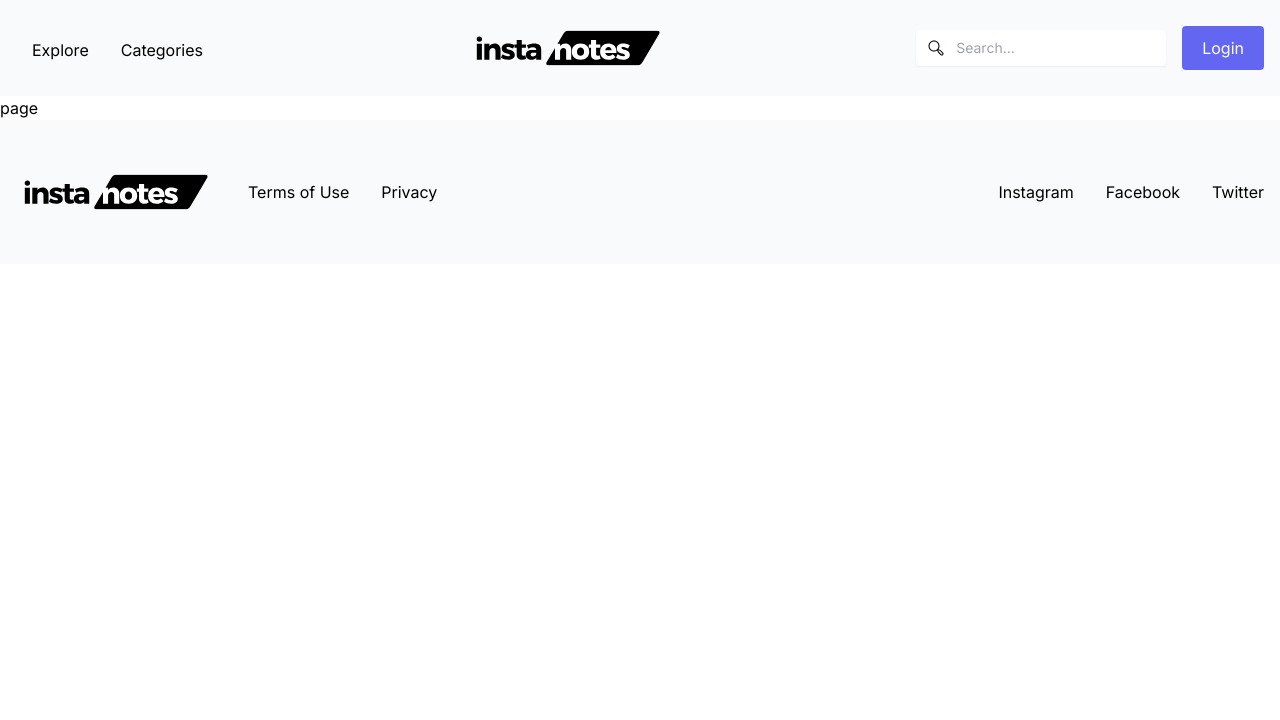
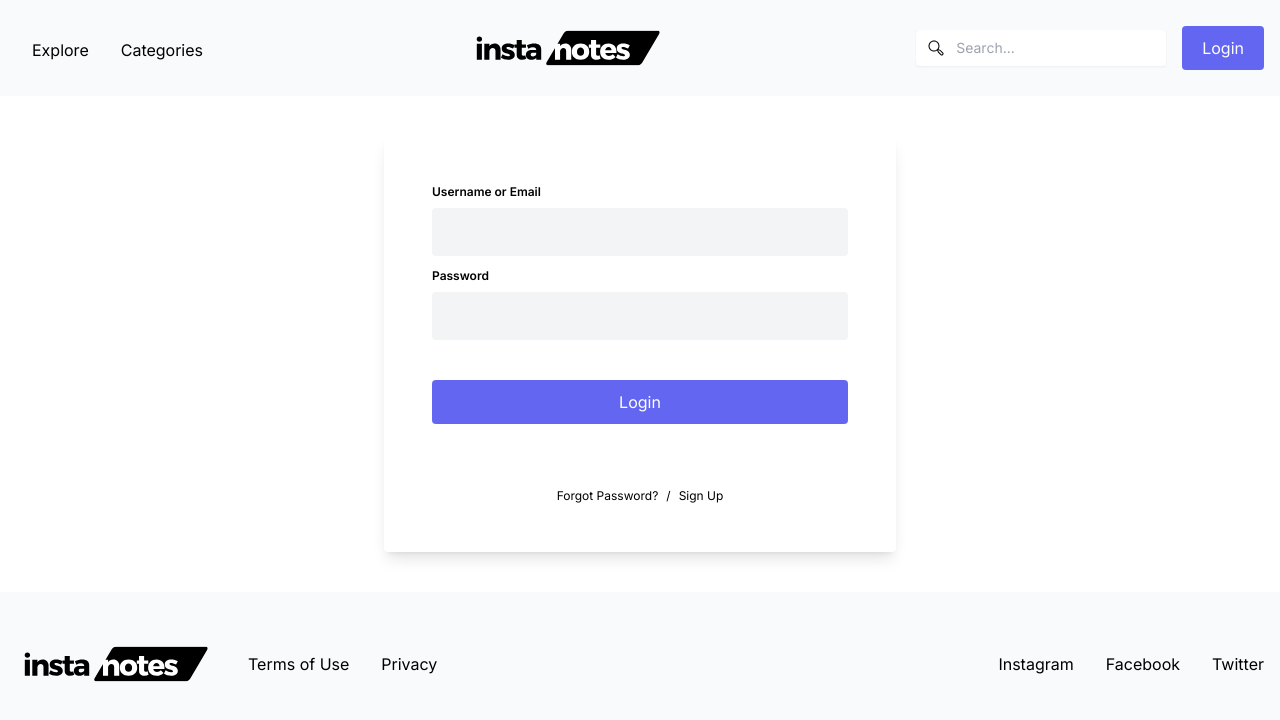
Before and after one commit to ShivangM/insta-notes, a Next.js app: page /login in a window 1280 px wide. Shown: the top 720 px of the page. Built offline with nearby package versions, Linux system fonts and the light colour scheme.

Commit message:
Wagmi Configurations

```diff
--- a/src/app/categories/page.tsx
+++ b/src/app/categories/page.tsx
@@ -1,6 +1,6 @@
-import CategoryCard from "@/components/explore/CategoryCard";
-import React from "react";
-import categories from "../../utils/categories.json";
+import CategoryCard from '@/components/explore/CategoryCard';
+import React from 'react';
+import categories from '../../utils/categories.json';
 
 const page = () => {
   return (
--- a/src/app/login/page.tsx
+++ b/src/app/login/page.tsx
@@ -1,7 +1,52 @@
+import Link from 'next/link';
 import React from 'react';
 
 const page = () => {
-  return <div>page</div>;
+  return (
+    <main className="container mx-auto py-10">
+      <div className="flex items-center justify-center text-center">
+        <form className="flex flex-col w-full max-w-lg p-12 rounded shadow-lg">
+          <label
+            htmlFor="username"
+            className="self-start text-xs font-semibold"
+          >
+            Username or Email
+          </label>
+          <input
+            id="username"
+            type="text"
+            className="flex bg-gray-100 items-center h-12 px-4 mt-2 rounded focus:outline-none focus:ri "
+          />
+          <label
+            htmlFor="password"
+            className="self-start mt-3 text-xs font-semibold"
+          >
+            Password
+          </label>
+          <input
+            id="password"
+            type="password"
+            className="flex bg-gray-100 items-center h-12 px-4 mt-2 rounded focus:outline-none focus:ri "
+          />
+
+          <button className="relative my-10 rounded px-5 py-2.5 overflow-hidden group bg-indigo-500 hover:bg-gradient-to-r hover:from-indigo-500 hover:to-indigo-400 text-white hover:ring-2 hover:ring-offset-2 hover:ring-indigo-400 transition-all ease-out duration-300">
+            <span className="absolute right-0 w-8 h-32 -mt-12 transition-all duration-1000 transform translate-x-12 bg-white opacity-10 rotate-12 group-hover:-translate-x-40 ease"></span>
+            <span className="relative">Login</span>
+          </button>
+
+          <div className="flex justify-center mt-6 space-x-2 text-xs">
+            <Link rel="noopener noreferrer" href="/">
+              Forgot Password?
+            </Link>
+            <span className="">/</span>
+            <Link rel="noopener noreferrer" href="/signup">
+              Sign Up
+            </Link>
+          </div>
+        </form>
+      </div>
+    </main>
+  );
 };
 
 export default page;
--- a/src/components/common/Navbar.tsx
+++ b/src/components/common/Navbar.tsx
@@ -1,7 +1,6 @@
 'use client';
 import Image from 'next/image';
 import Link from 'next/link';
-import { headers } from 'next/headers';
 import React from 'react';
 import navbarLinks from '../../utils/navbarLinks.json';
 import classNames from 'classnames';
--- a/src/components/explore/CategoryCard.tsx
+++ b/src/components/explore/CategoryCard.tsx
@@ -1,4 +1,5 @@
 import { Category } from '@/domain/entities/Category';
+import Link from 'next/link';
 import React from 'react';
 
 type Props = {
@@ -6,8 +7,15 @@ type Props = {
 };
 
 const CategoryCard = ({ category }: Props) => {
-  const { name } = category;
-  return <div className="relative p-10 rounded-xl shadow-lg">{name}</div>;
+  const { name, slug } = category;
+  return (
+    <Link
+      href={`/categories/${slug}`}
+      className="relative flex items-center justify-center p-10 rounded-xl shadow-lg"
+    >
+      {name}
+    </Link>
+  );
 };
 
 export default CategoryCard;
--- a/src/domain/entities/Category.ts
+++ b/src/domain/entities/Category.ts
@@ -1,3 +1,4 @@
 export interface Category {
   name: string;
+  slug: string;
 }
```
Also changed, not shown: src/utils/categories.json (+10 -5 lines).
